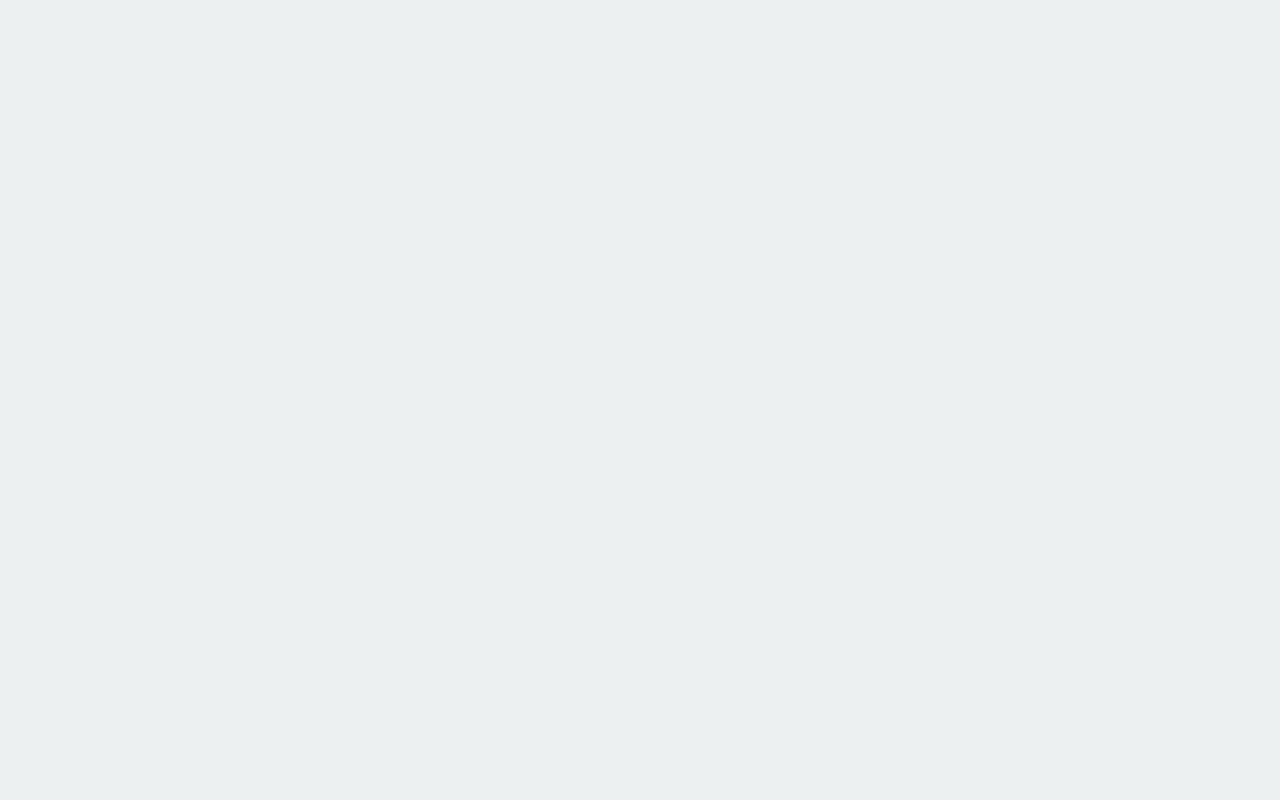
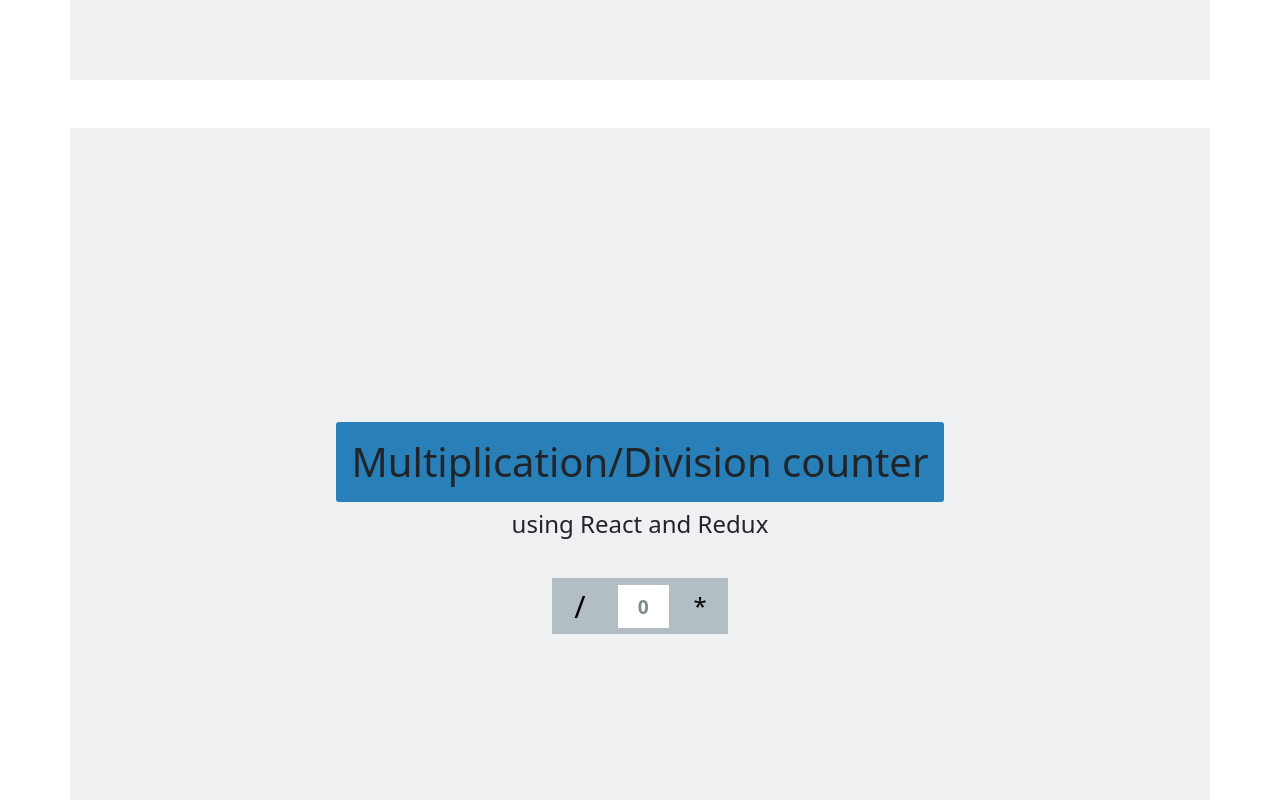
Before and after one commit to muktinathrajbanshi/ReduxApp, a React (Create React App) app: page / in a window 1280 px wide. Shown: the part 720-1520 px from the top of the page. Before the commit the page ends 800 px from the top, so only its background shows below. Built offline with nearby package versions, Linux system fonts and the light colour scheme.

Commit message:
My extra redux app started

```diff
--- a/package.json
+++ b/package.json
@@ -7,6 +7,7 @@
     "@testing-library/jest-dom": "^6.6.3",
     "@testing-library/react": "^16.3.0",
     "@testing-library/user-event": "^13.5.0",
+    "bootstrap": "^5.3.7",
     "react": "^19.1.0",
     "react-dom": "^19.1.0",
     "react-redux": "^7.2.4",
--- a/public/index.html
+++ b/public/index.html
@@ -10,6 +10,10 @@
       content="Web site created using create-react-app"
     />
     <link rel="apple-touch-icon" href="%PUBLIC_URL%/logo192.png" />
+    <link
+      rel="stylesheet"
+      href="https://cdn.jsdelivr.net/npm/bootstrap@5.3.0/dist/css/bootstrap.min.css"
+    />
 
     <!-- <link rel="manifest" href="%PUBLIC_URL%/manifest.json" /> -->
 
--- a/src/App.css
+++ b/src/App.css
@@ -4,21 +4,24 @@
   box-sizing: border-box;
 }
 
-body {
+/* body {
   height: 100vh;
   width: 100vw;
   background-color: #ecf0f1;
   display: flex;
   justify-content: center;
   align-items: center;
-}
+} */
 
 .container {
+  height: 100vh;
+  width: 100vw;
+  background-color: #eff0f1;
   display: flex;
   justify-content: center;
   align-items: center;
   flex-direction: column;
-  margin-top: -10rem;
+  /* margin-top: -10rem;  */
 }
 
 h1 {
--- a/src/App.js
+++ b/src/App.js
@@ -1,5 +1,6 @@
 import React from 'react';
 import "./App.css";
+import "../node_modules/bootstrap/dist/css/bootstrap.min.css";
 import { useSelector, useDispatch } from 'react-redux';
 import {incNumber, decNumber} from "./actions/index";
 
@@ -18,6 +19,17 @@
           <button type="button" className="quantity__plus" title="Increment" onClick={ () => dispatch(incNumber(5))}><span>+</span></button>
         </div>
       </div>
+
+      <div className="container my-5">
+        <h1>Multiplication/Division counter</h1>
+        <h4>using React and Redux</h4>
+
+        <div className="quantity">
+          <button type="button" className="quantity__minus" title="Decrement" onClick={() => dispatch(decNumber(5))}><span>/</span></button>
+          <input type="text" name="quantity" className="quantity__input" value={myState} readOnly/>
+          <button type="button" className="quantity__plus" title="Increment" onClick={ () => dispatch(incNumber(5))}><span>*</span></button>
+        </div>
+      </div>
     </>
   );
 };
```
Also changed, not shown: 1 other file (tests, documents, lock files or other folders).
